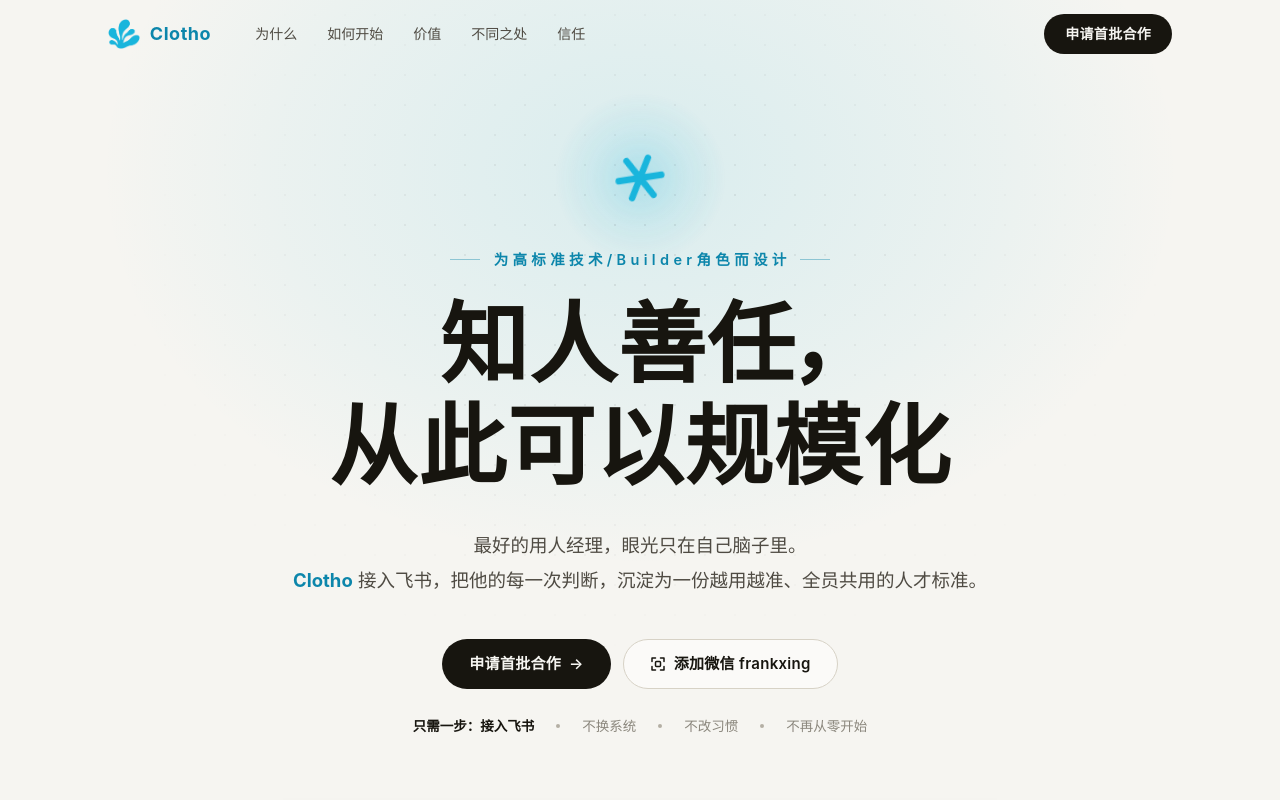
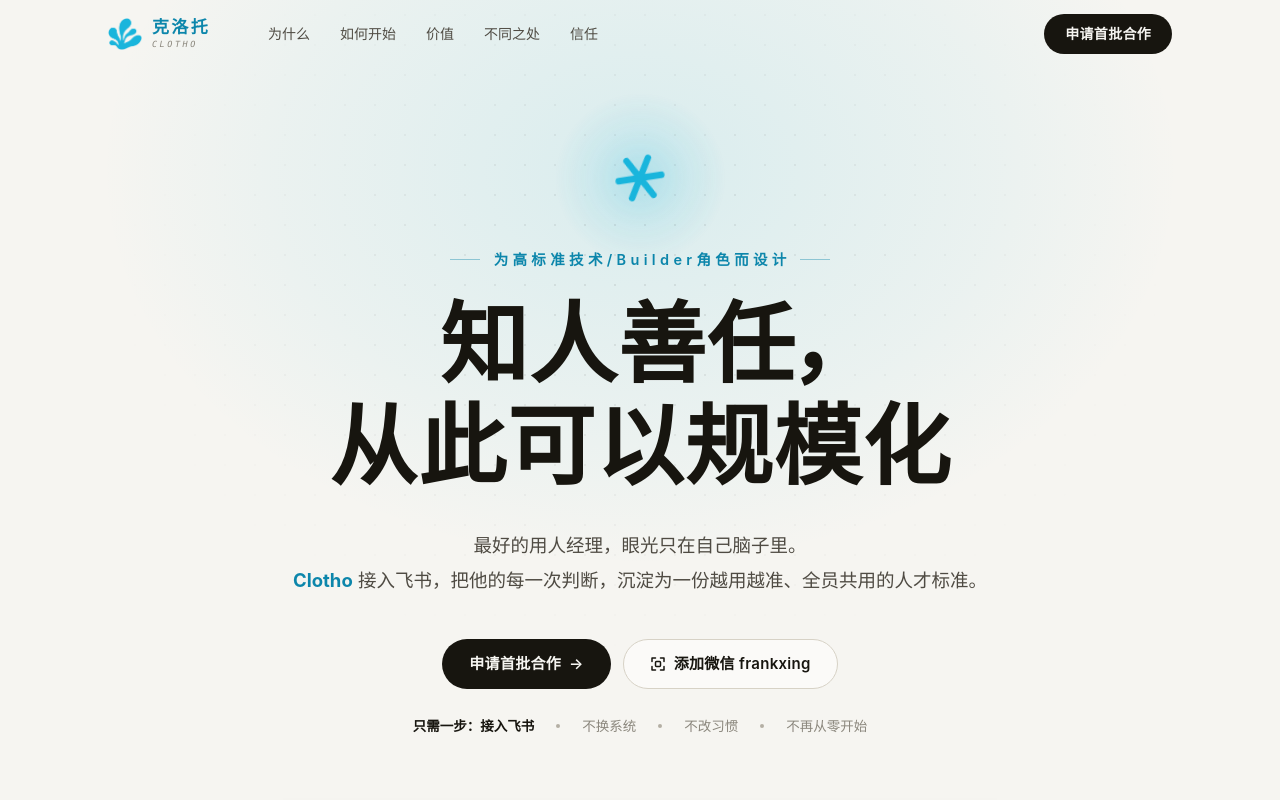
Before and after one commit to pekxing-0/share, a plain HTML site: page anpan/index.html in a window 1280 px wide. Shown: the top 800 px of the page. Drawn offline with Linux system fonts and the light colour scheme.

Commit message:
Nav lockup: 克洛托 primary with CLOTHO subscript, menu shifted right

```diff
--- a/anpan/index.html
+++ b/anpan/index.html
@@ -43,10 +43,12 @@ section{scroll-margin-top:76px}
 .nav .wrap{display:flex;align-items:center;height:68px;gap:44px}
 .brand{display:inline-flex;align-items:center;gap:10px;color:var(--ink)}
 .lg{display:inline-block;object-fit:contain;vertical-align:middle}
-.brand .lg{height:30px;width:auto;display:block}
-.brand .bn{font-size:18px;font-weight:700;letter-spacing:.03em;color:var(--accent-t)}
+.brand .lg{height:32px;width:auto;display:block}
+.brand .bw{display:flex;flex-direction:column;line-height:1.12}
+.brand .bn{font-family:var(--serif);font-size:17px;font-weight:700;letter-spacing:.14em;color:var(--accent-t)}
+.brand .bs{font-size:8.5px;letter-spacing:.3em;color:var(--muted);font-family:"SF Mono",ui-monospace,Menlo,Consolas,monospace;margin-top:3px}
 .pn{color:var(--accent-t)}
-.nav nav{display:flex;gap:30px;font-size:14px;color:var(--ink-2)}
+.nav nav{display:flex;gap:30px;font-size:14px;color:var(--ink-2);margin-left:14px}
 .nav nav a{transition:color .2s}.nav nav a:hover{color:var(--ink)}
 .nav .cta{margin-left:auto}
 @media(max-width:860px){.nav nav{display:none}}
@@ -310,7 +312,7 @@ footer a:hover,footer button:hover{color:var(--ink)}
 <div style="display:none"><img src="share.png" alt=""></div>
 <header class="nav" id="nav">
   <div class="wrap">
-    <a class="brand" href="#top" aria-label="Clotho 首页"><img class="lg" src="logo.png" alt="Clotho"><span class="bn">Clotho</span></a>
+    <a class="brand" href="#top" aria-label="克洛托 Clotho 首页"><img class="lg" src="logo.png" alt="克洛托 Clotho"><span class="bw"><b class="bn">克洛托</b><i class="bs">CLOTHO</i></span></a>
     <nav aria-label="主导航"><a href="#why">为什么</a><a href="#how">如何开始</a><a href="#become">价值</a><a href="#different">不同之处</a><a href="#trust">信任</a></nav>
     <a class="btn btn-ink btn-sm cta" href="#apply">申请首批合作</a>
   </div>
@@ -496,7 +498,7 @@ footer a:hover,footer button:hover{color:var(--ink)}
 </section>
 </main>
 
-<footer><div class="wrap"><a class="brand" href="#top" aria-label="Clotho 首页"><img class="lg" src="logo.png" alt="" aria-hidden="true"><span class="bn">Clotho</span></a><span>为高标准技术/Builder角色而设计</span><div class="r"><a href="#apply">申请首批合作</a><button type="button" data-wx>微信 frankxing</button><span>© 2026 <b class="pn">Clotho</b> <b class="pn">克洛托</b></span></div></div></footer>
+<footer><div class="wrap"><a class="brand" href="#top" aria-label="克洛托 Clotho 首页"><img class="lg" src="logo.png" alt="" aria-hidden="true"><span class="bw"><b class="bn">克洛托</b><i class="bs">CLOTHO</i></span></a><span>为高标准技术/Builder角色而设计</span><div class="r"><a href="#apply">申请首批合作</a><button type="button" data-wx>微信 frankxing</button><span>© 2026 <b class="pn">Clotho</b> <b class="pn">克洛托</b></span></div></div></footer>
 
 <div class="wxm" id="wxm" role="dialog" aria-modal="true" aria-labelledby="wxm-t" hidden>
   <div class="wxm-c">
```
